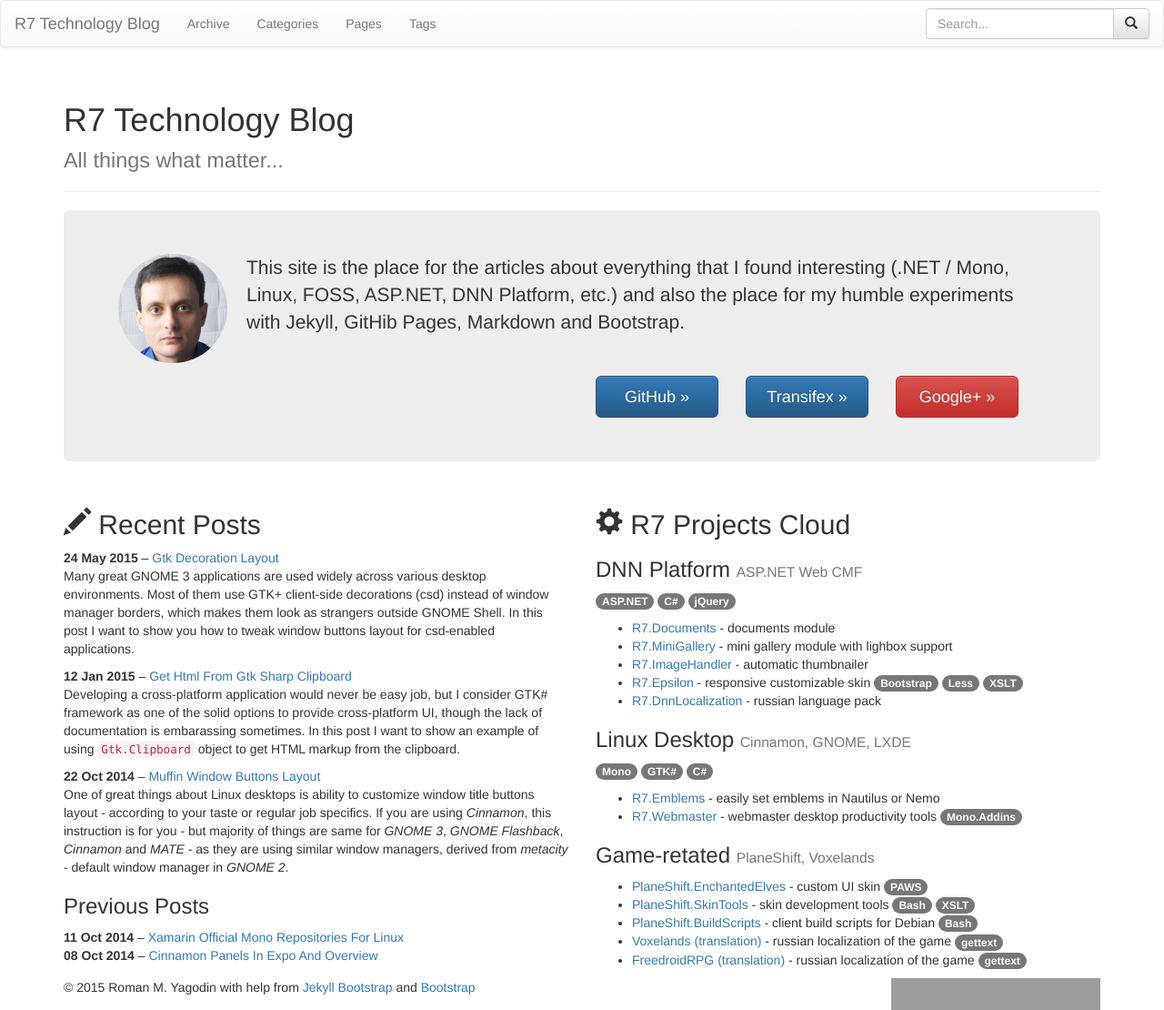
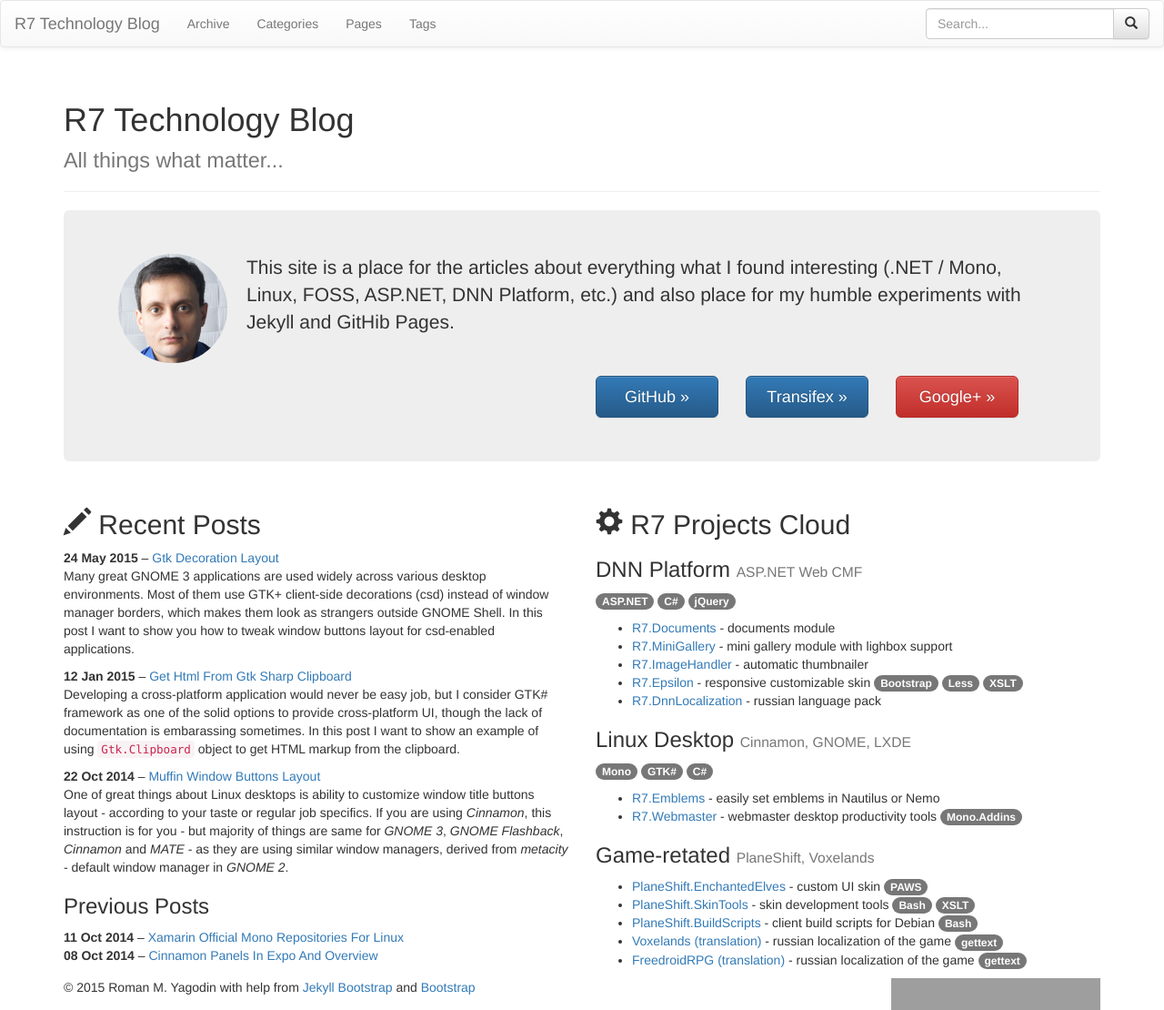
Before and after one commit to roman-yagodin/roman-yagodin.github.io, a Jekyll site: the page built from index.html, in a window 1280 px wide. Shown: the whole page at 91% size. Built offline with Jekyll 4.4.1, drawn with Linux system fonts in a browser that asks for light colours; nearby versions of some CDN libraries; library files that are not in the unit come from our copies; comment, search, counter and statistics services are not loaded; grey boxes are pictures that could not be loaded.

Commit message:
Update jumbotron message

```diff
--- a/_includes/jumbotron.html
+++ b/_includes/jumbotron.html
@@ -1,7 +1,6 @@
 <div class="jumbotron">
 	<p><img class="img-circle pull-left" style="width:120px;height:120px;margin-right:1em" src="{{BASE_PATH}}/assets/images/yagodin_rm_square.jpg" alt="Roman M. Yagodin" />
-		This site is the place for the articles about everything that I found interesting (.NET / Mono, Linux, FOSS, ASP.NET, DNN Platform, etc.)
-		and also the place for my humble experiments with Jekyll, GitHib Pages, Markdown and Bootstrap.
+		This site is a place for the articles about everything what I found interesting (.NET / Mono, Linux, FOSS, ASP.NET, DNN Platform, etc.) and also place for my humble experiments with Jekyll and GitHib Pages.
 	</p>
 	<div class="clearfix"></div>
 	<div class="container" style="margin-top:1em">
```
